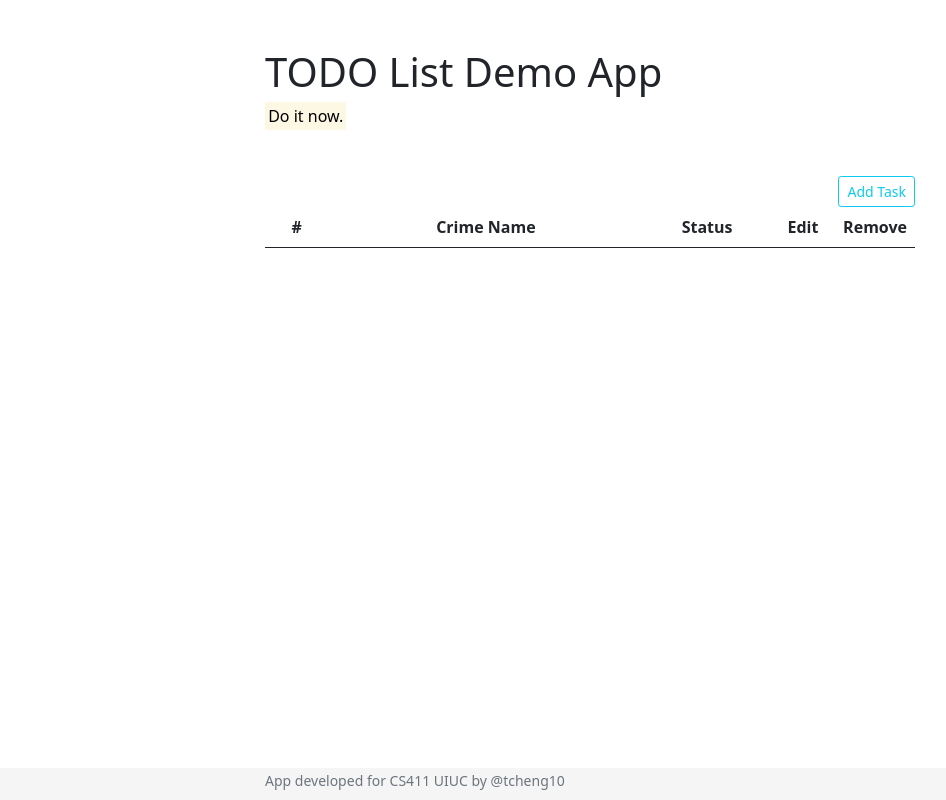
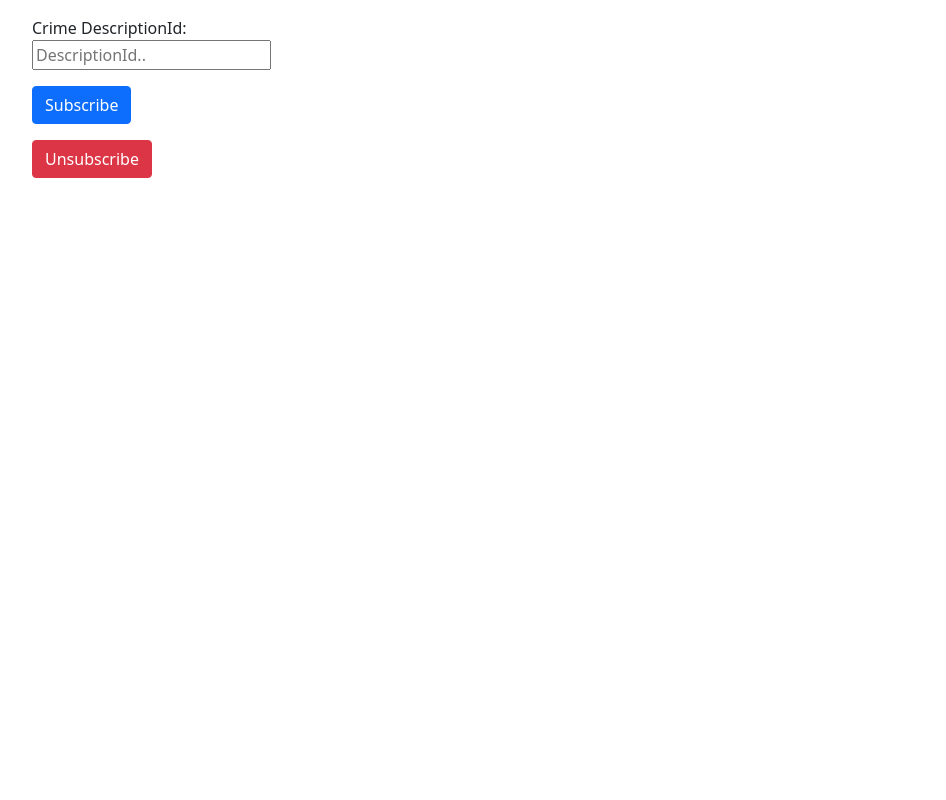
Before and after one commit to cs411-alawini/LA-Crime-Database-Management, a Flask app: page / in a window 1280 px wide. Shown: the whole page, without its empty margins (50-996 px from the left). Run offline with Flask 2, Linux system fonts and the light colour scheme; lists and menus that the app fills with data are empty; parts of the project's set-up code (start-up, migrations or seed data) failed here and were passed over; some libraries are stand-ins or nearby versions.

Commit message:
for shreyas

```diff
--- a/app/app.py
+++ b/app/app.py
@@ -33,9 +33,9 @@ def index():
     return render_template("temp.html")
 
 
-@app.route('/crimeDescription', methods=['GET'])
-def check_description():
-        crimeDescription = fetch_descriptions(db)
+@app.route('/crimeDescription/<int:description_id>', methods=['GET'])
+def check_description(description_id):
+        crimeDescription = fetch_descriptions(description_id, db)
         return crimeDescription
 
 @app.route('/crimeDescription/insert', methods=['POST'])
--- a/app/static/script/modal.js
+++ b/app/static/script/modal.js
@@ -1,90 +1,64 @@
-$(document).ready(function () {
-    // example: https://getbootstrap.com/docs/4.2/components/modal/
-    // show modal
-    $('#task-modal').on('show.bs.modal', function (event) {
-        const button = $(event.relatedTarget) // Button that triggered the modal
-        const taskID = button.data('source') // Extract info from data-* attributes
-        const content = button.data('content') // Extract info from data-* attributes
+let Workflows = function () {
 
-        const modal = $(this)
-        if (taskID === 'New Task') {
-            modal.find('.modal-title').text(taskID)
-            $('#task-form-display').removeAttr('taskID')
-        } else {
-            modal.find('.modal-title').text('Edit Task ' + taskID)
-            $('#task-form-display').attr('taskID', taskID)
-        }
+    let DescriptionId = document.getElementById("DescriptionId").value;
+    print(DescriptionId)
 
-        if (content) {
-            modal.find('.form-control').val(content);
-        } else {
-            modal.find('.form-control').val('');
-        }
+    var data = new FormData();
+
+    data.append("DescriptionId", DescriptionId);
+
+    fetch("/crimeDescription/${DescriptionId}", {
+        method: "GET",
     })
+        .then((response) => response.json())
+        .then((json) => {
+            if (json.error) {
+                let e = document.getElementById("output");
+                e.innerHTML =
+                    `<div class="alert alert-danger mb-3" role="alert"><h3>Error</h3>${json.error}</div>`
+                    + e.innerHTML;
+            }
+        });
+};
 
 
-    $('#submit-task').click(function () {
-        const tID = $('#task-form-display').attr('taskID');
-        console.log($('#task-modal').find('.form-control').val())
-        $.ajax({
-            type: 'POST',
-            url: tID ? '/edit/' + tID : '/create',
-            contentType: 'application/json;charset=UTF-8',
-            data: JSON.stringify({
-                'description': $('#task-modal').find('.form-control').val()
-            }),
-            success: function (res) {
-                console.log(res.response)
-                location.reload();
-            },
-            error: function () {
-                console.log('Error');
-            }
-        });
-    });
 
-    $('.remove').click(function () {
-        const remove = $(this)
-        $.ajax({
-            type: 'POST',
-            url: '/delete/' + remove.data('source'),
-            success: function (res) {
-                console.log(res.response)
-                location.reload();
-            },
-            error: function () {
-                console.log('Error');
-            }
-        });
-    });
 
-    $('.state').click(function () {
-        const state = $(this)
-        const tID = state.data('source')
-        const new_state = "";
-        if (state.text() === "In Progress") {
-            new_state = "Complete"
-        } else if (state.text() === "Complete") {
-            new_state = "Todo"
-        } else if (state.text() === "Todo") {
-            new_state = "In Progress"
-        }
+//     fetch("/subscribe", {
+//         method: "POST",
+//         body: data,
+//     })
+//         .then((response) => response.json())
+//         .then((json) => {
+//             if (json.error) {
+//                 let e = document.getElementById("output");
+//                 e.innerHTML =
+//                     `<div class="alert alert-danger mb-3" role="alert"><h3>Error</h3>${json.error}</div>`
+//                     + e.innerHTML;
+//             }
+//         });
+// };
 
-        $.ajax({
-            type: 'POST',
-            url: '/edit/' + tID,
-            contentType: 'application/json;charset=UTF-8',
-            data: JSON.stringify({
-                'status': new_state
-            }),
-            success: function (res) {
-                console.log(res)
-                location.reload();
-            },
-            error: function () {
-                console.log('Error');
-            }
-        });
-    });
+// let Unsubscribe = function () {
 
-});
+//     let firstEmail = document.getElementById("firstEmail").value;
+//     let secondEmail = document.getElementById("secondEmail").value;
+
+//     var data = new FormData();
+//     data.append("firstEmail", firstEmail);
+//     data.append("secondEmail", secondEmail);
+
+//     fetch("/unsubscribe", {
+//         method: "DELETE",
+//         body: data,
+//     })
+//         .then((response) => response.json())
+//         .then((json) => {
+//             if (json.error) {
+//                 let e = document.getElementById("output");
+//                 e.innerHTML =
+//                     `<div class="alert alert-danger mb-3" role="alert"><h3>Error</h3>${json.error}</div>`
+//                     + e.innerHTML;
+//             }
+//         });
+// };
--- a/app/templates/temp.html
+++ b/app/templates/temp.html
@@ -1,112 +1,46 @@
 <!DOCTYPE html>
+<html lang="en">
 
-<html>
 <head>
-        <title>Demo: TODO</title>
+    <meta charset="utf-8" />
+    <meta name="viewport" content="width=device-width, initial-scale=1.0" />
 
-        <meta charset="utf-8">
-        <meta name="viewport" content="width=device-width, initial-scale=1">
-
-        <link rel="icon" href="{{ url_for('static', filename='img/cs.ico') }}">
-        <link href="https://cdn.jsdelivr.net/npm/bootstrap@5.0.0-beta2/dist/css/bootstrap.min.css" rel="stylesheet"
-        integrity="sha384-BmbxuPwQa2lc/FVzBcNJ7UAyJxM6wuqIj61tLrc4wSX0szH/Ev+nYRRuWlolflfl" crossorigin="anonymous">
-
-        <link rel="stylesheet" href="https://cdnjs.cloudflare.com/ajax/libs/font-awesome/5.15.3/css/all.css">
-        <link rel="stylesheet" href="{{ url_for('static', filename='styles/custom.css') }}">
-
+    <title>Email Subscription!</title>
+    <link rel="preconnect" href="https://fonts.googleapis.com" />
+    <link rel="preconnect" href="https://fonts.gstatic.com" crossorigin />
+    <link href="https://cdn.jsdelivr.net/npm/bootstrap@5.1.3/dist/css/bootstrap.min.css" rel="stylesheet"
+        integrity="sha384-1BmE4kWBq78iYhFldvKuhfTAU6auU8tT94WrHftjDbrCEXSU1oBoqyl2QvZ6jIW3" crossorigin="anonymous" />
+    <link href="https://fonts.googleapis.com/css2?family=Archivo&family=Neuton&family=Share+Tech+Mono&display=swap"
+        rel="stylesheet" />
 </head>
 
 <body>
-
-    <main role="main" class="container extra-bottom">
-      <h1 class="mt-5">TODO List Demo App</h1>
-      <p><mark>Do it now.</mark></p>
-    </main>
-
-
-    <div class="container">
-
-        <!-- Button trigger modal -->
-        <div style="text-align: right;">
-        <button type="button" class="btn btn-outline-info btn-sm" data-bs-toggle="modal" data-bs-target="#task-modal" data-source="New Task">Add Task</button>
-        </div>
-
-
-        <div class="modal fade" id="task-modal" tabindex="-1" aria-labelledby="Label" aria-hidden="true">
-        <div class="modal-dialog">
-            <div class="modal-content">
-            <div class="modal-header">
-                <h5 class="modal-title" id="Label">Add a task</h5>
-                <button type="button" class="btn-close" data-bs-dismiss="modal" aria-label="Close"></button>
-            </div>
-
-            <div class="modal-body">
-                <div class="input-group mb-3">
-                    <span class="input-group-text" id="task-form-display">Task</span>
-                    <input type="text" class="form-control" placeholder="Description of task" aria-label="task-name" aria-describedby="basic-addon1">
-                </div>
-            </div>
-            <div class="modal-footer">
-                <button type="button" class="btn btn-secondary" data-bs-dismiss="modal">Close</button>
-                <button id="submit-task" type="button" class="btn btn-primary">Save changes</button>
+    <main class="content container flex-grow-1 mb-2">
+        <form onsubmit="Workflows(); return false;">
+            <div class="form-group">
+                <div class="row my-3">
+                    <div class="col-4">
+                        <label for="Crime DescriptionId">Crime DescriptionId:</label>
+                        <input type="number" placeholder="DescriptionId.." id="DescriptionId">
                     </div>
                 </div>
             </div>
+            <button type="submit" class="btn btn-primary">Subscribe</button>
+        </form>
+        <form onsubmit="Unsubscribe(); return false;">
+            <div class="form-group">
+                <div class="row my-3">
+                    <div class="col-4">
+                        <button type="submit" class="btn btn-danger">Unsubscribe</button>
                     </div>
-
                 </div>
-
-    <!--Todo Table-->
-    <div class="container table-responsive">
-    <table class="table">
-        <thead>
-        <tr>
-            <th class="task-id">#</th>
-            <th class="task">Crime Name</th>
-            <th class="status">Status</th>
-            <th class="update">Edit</th>
-            <th class="update">Remove</th>
-        </tr>
-        </thead>
-
-        <tbody>
-        {% for item in items %}
-            <tr>
-                <td>{{item.id}}</td>
-                <td>{{item.task}}</td>
-
-                {% if item.status == "In Progress" %}
-                    <td><button type="button" class="btn btn-outline-warning btn-sm state" data-source="{{item.id}}">{{item.status}}</button></td>
-                {%endif%}
-                {% if item.status == "Todo" %}
-                    <td><button type="button" class="btn btn-outline-secondary btn-sm state" data-source="{{item.id}}">{{item.status}}</button></td>
-                {%endif%}
-                {% if item.status == "Complete" %}
-                    <td><button type="button" class="btn btn-outline-success btn-sm state" data-source="{{item.id}}">{{item.status}}</button></td>
-                {%endif%}
-
-                <td><button type="button" class="btn btn-outline-info btn-sm" data-bs-toggle="modal" data-bs-target="#task-modal" data-source="{{item.id}}" data-content="{{item.task}}"><i class="fa fa-pen fa-1" aria-hidden="true"></i></button></td>
-
-                <td><button class="btn btn-outline-secondary btn-sm remove" data-source="{{item.id}}" type="button"><i class="fa fa-trash fa-1" aria-hidden="true"></i></button></td>
-            </tr>
-        {% endfor %}
-
-        </tbody>
-    </table>
             </div>
-
-
-
-    <footer class="footer">
-      <div class="container">
-            <p class="text-muted"><small>App developed for CS411 UIUC by @tcheng10</small></p>
-      </div>
-    </footer>
+        </form>
+    </main>
+    <script src="https://cdnjs.cloudflare.com/ajax/libs/socket.io/4.0.1/socket.io.js"
+        integrity="sha512-q/dWJ3kcmjBLU4Qc47E4A9kTB4m3wuTY7vkFJDTZKjTs8jhyGQnaUrxa0Ytd0ssMZhbNua9hE+E7Qv1j+DyZwA=="
+        crossorigin="anonymous"></script>
+    <script type="text/javascript" src="app/static/script/modal.js"></script>
 </body>
 
-    <script src="https://ajax.googleapis.com/ajax/libs/jquery/3.6.0/jquery.min.js"></script>
-    <script src="https://cdn.jsdelivr.net/npm/bootstrap@5.0.0-beta2/dist/js/bootstrap.bundle.min.js"
-        integrity="sha384-b5kHyXgcpbZJO/tY9Ul7kGkf1S0CWuKcCD38l8YkeH8z8QjE0GmW1gYU5S9FOnJ0" crossorigin="anonymous"></script>
-    <script src="{{ url_for('static', filename='script/modal.js') }}"></script>
-
 </html>
```
Also changed, not shown: app/database.py (+43 -4 lines). Lines whose indentation alone changed are shown as unchanged.
